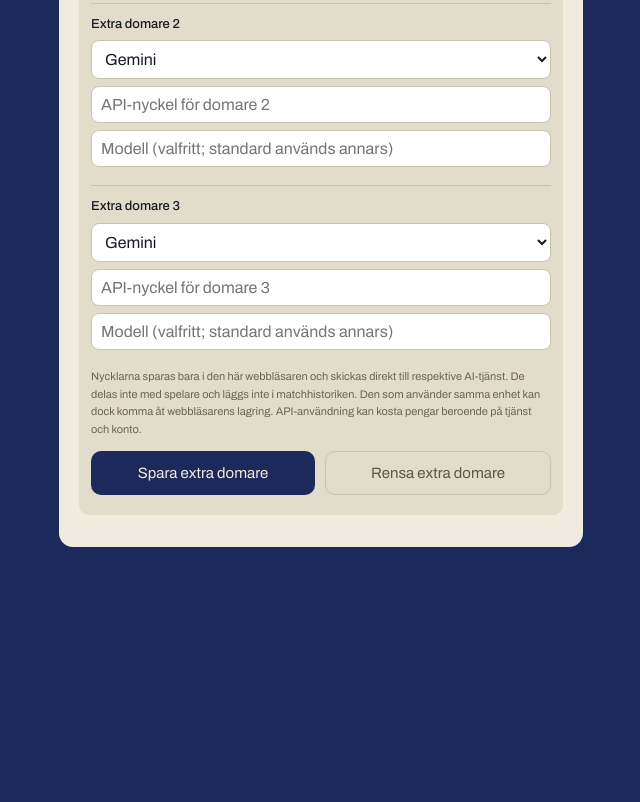
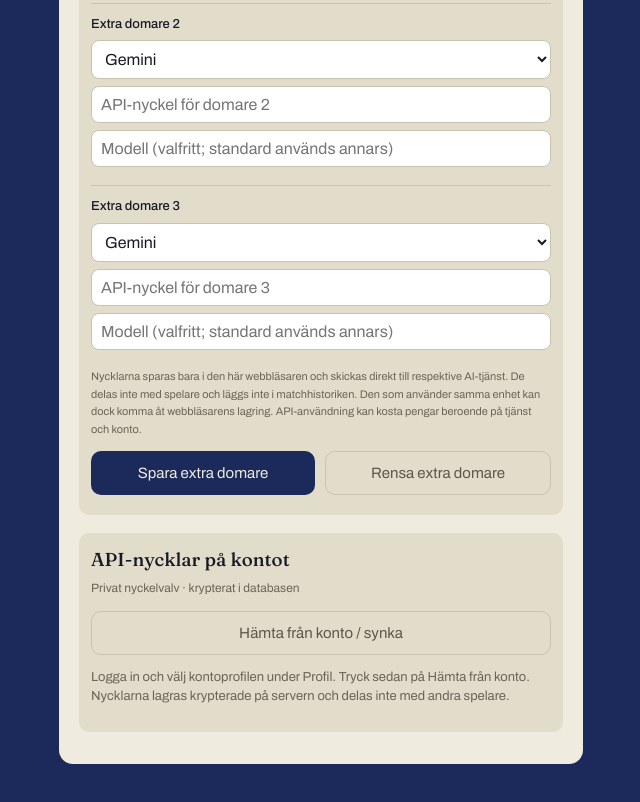
Before and after one commit to Aldur13/Flashcards, a plain HTML site: page index.html in a window 1280 px wide. Shown: the part 1483-2285 px from the top of the page, without its empty margins (319-959 px from the left). Before the commit the page ends 2086 px from the top, so only its background shows below. Drawn offline with nearby package versions, Linux system fonts and the light colour scheme.

Commit message:
Load account-linked API key vault UI

```diff
--- a/index.html
+++ b/index.html
@@ -2149,6 +2149,7 @@ laddaPool().then(poolKlar);
 <script src="flashcards-v41.js"></script>
 <script src="flashcards-v42-resume.js"></script>
 <script src="flashcards-v43-multijudge.js"></script>
+<script src="flashcards-account-keys.js"></script>
 
 </body>
 </html>
```
